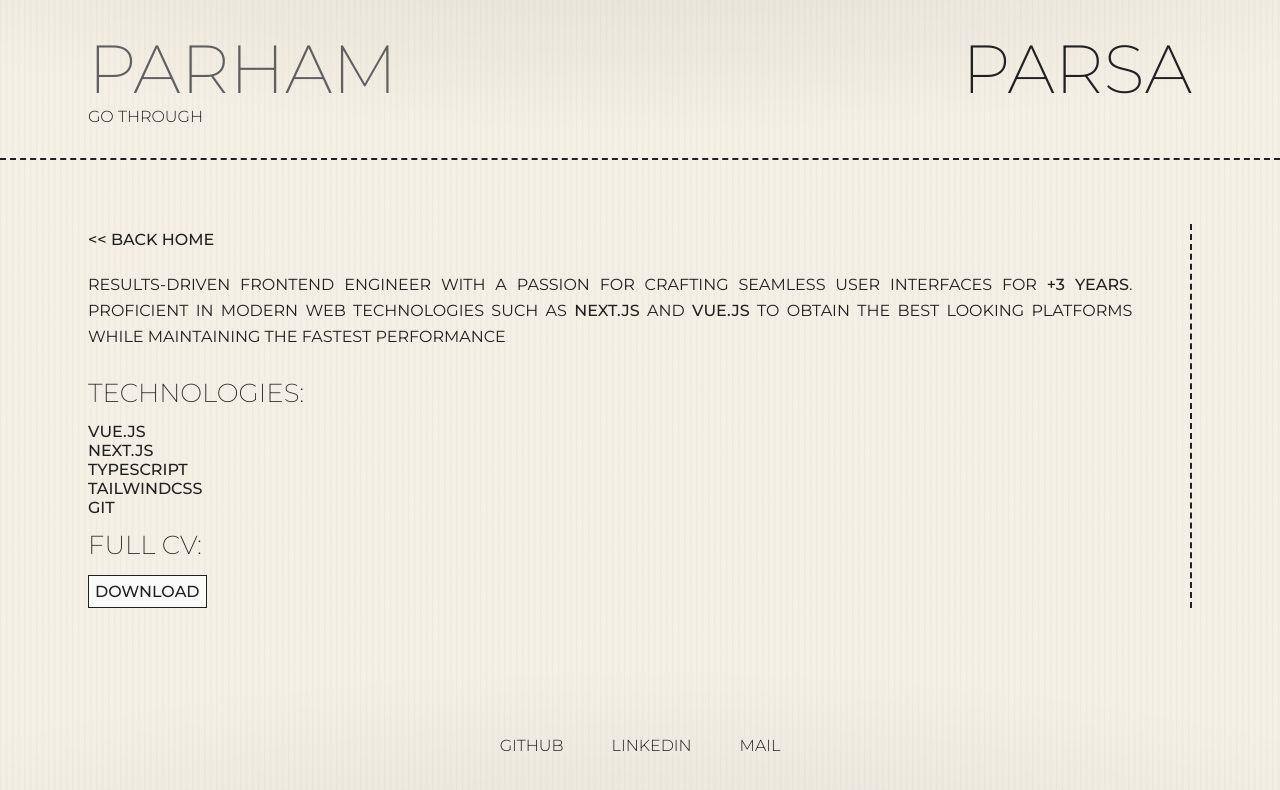
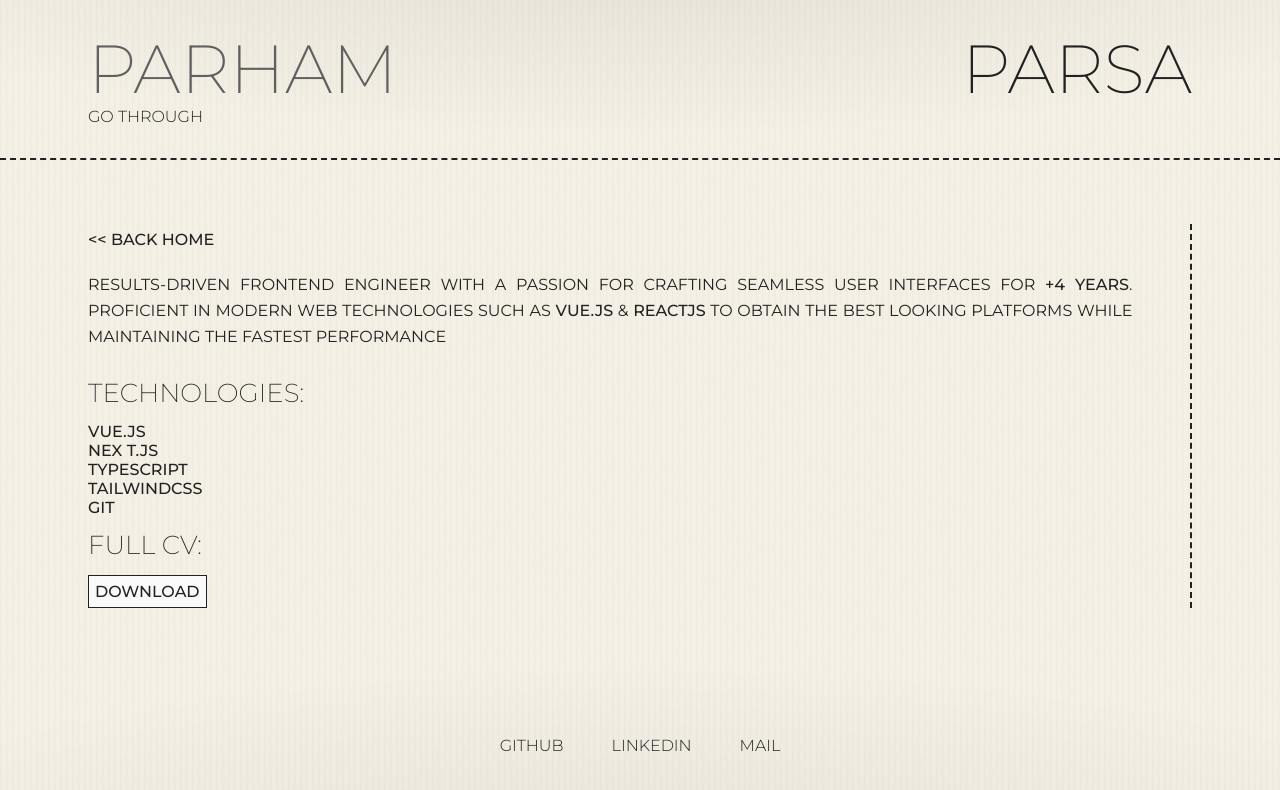
Before and after one commit to ParsaSaeednia/devtwin, a Vue app: page /Parsa in a window 1280 px wide. Shown: the top 790 px of the page. Built offline with nearby package versions, Linux system fonts and the light colour scheme.

Commit message:
fix: update experience duration and correct technology names in profile

```diff
--- a/src/views/Parsa.vue
+++ b/src/views/Parsa.vue
@@ -7,13 +7,13 @@
           <span> &lt;&lt; Back Home</span>
         </router-link>
         <p>
-          Results-driven Frontend Engineer with a passion for crafting seamless user interfaces for <b>+3 years</b>. Proficient in
-          modern web technologies Such as <b>Next.js</b> and <b>Vue.js</b> to obtain the best looking platforms while maintaining
+          Results-driven Frontend Engineer with a passion for crafting seamless user interfaces for <b>+4 years</b>. Proficient in
+          modern web technologies Such as <b>Vue.JS</b> & <b>ReactJS</b> to obtain the best looking platforms while maintaining
           the fastest performance
         </p>
         <h3>Technologies:</h3>
         <h6>Vue.js</h6>
-        <h6>Next.js</h6>
+        <h6>Nex t.js</h6>
         <h6>Typescript</h6>
         <h6>TailwindCSS</h6>
         <h6>Git</h6>
```
Also changed, not shown: 1 other file (tests, documents, lock files or other folders).
